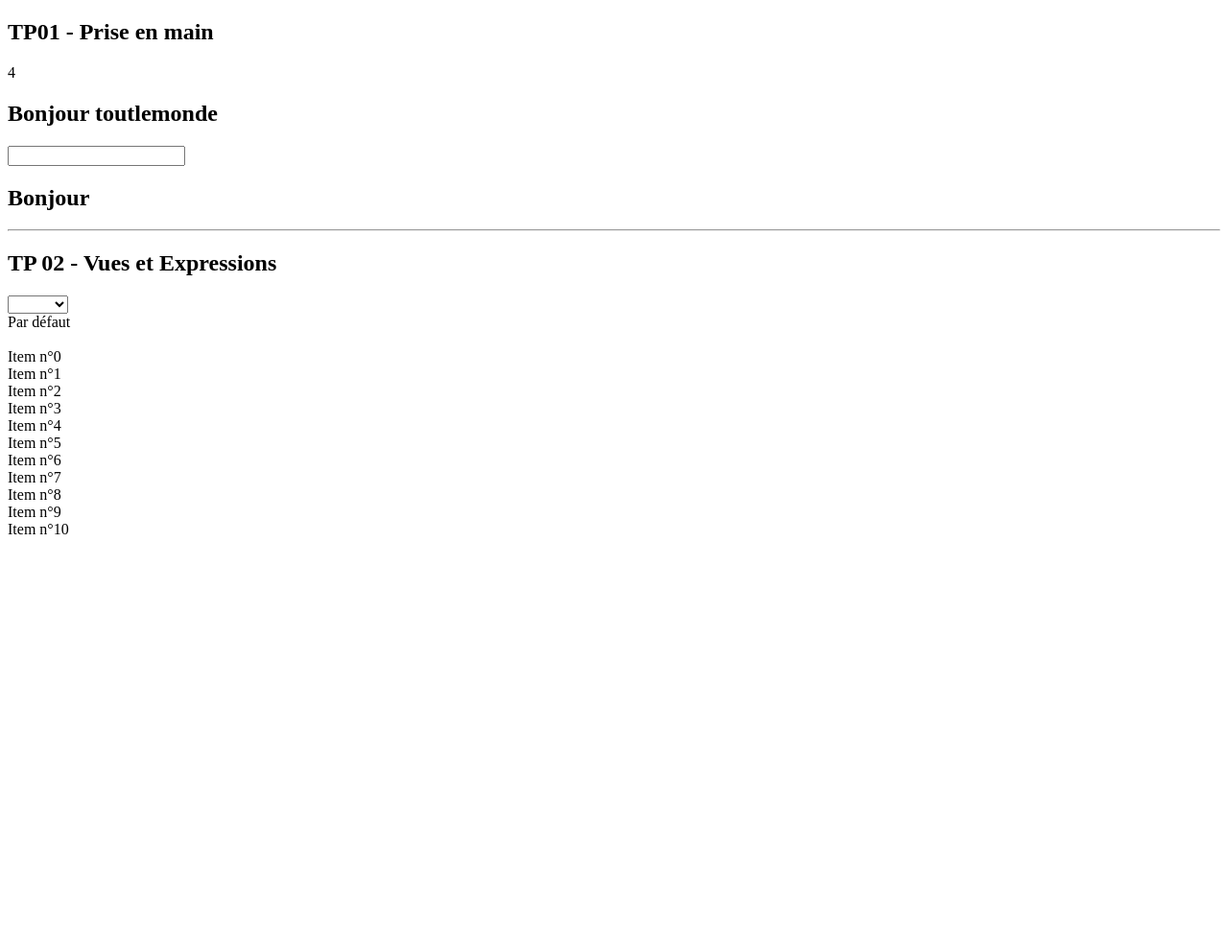
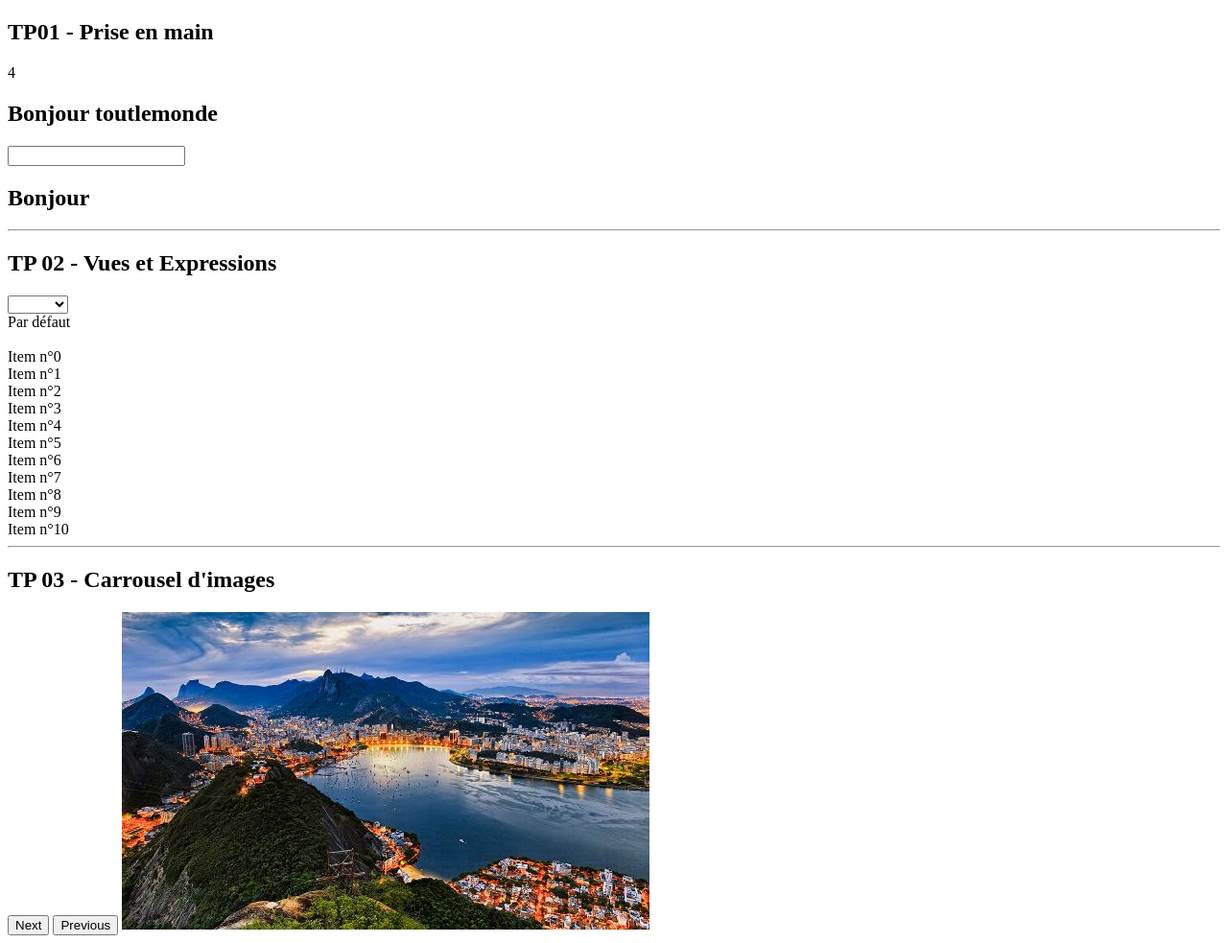
Before and after one commit to jeromeSamson/formation-frontend, a website built with webpack: page 05-angularjs/public/index.html in a window 1280 px wide. Shown: the whole page at 96% size. Before the commit the page ends 800 px from the top, so only its background shows below. Built offline with nearby package versions, Linux system fonts and the light colour scheme; some packages are replaced by stand-ins of ours.

Commit message:
carrousel d'images controller

```diff
--- a/05-angularjs/public/index.html
+++ b/05-angularjs/public/index.html
@@ -7,7 +7,7 @@
 </head>
 
 <!-- TODO ajouter la directive ng-app -->
-<body ng-app>
+<body ng-app="tripApp">
 <script src="bundle.js"></script>
 </body>
 </html>
--- a/05-angularjs/src/index.js
+++ b/05-angularjs/src/index.js
@@ -1,6 +1,8 @@
 import tplTp01 from './tp01/expression.html'
 import tplTp02 from './tp02/vues.html'
+import tplTp03 from './tp03/carrousel.html'
 import anguler from 'angular'
-document.querySelector('body').innerHTML= [tplTp01,tplTp02].join('<hr>')
-
+import CarrouselCtrl from './tp03/carrousel.controller'
+document.querySelector('body').innerHTML= [tplTp01,tplTp02,tplTp03].join('<hr>')
+angular.module('tripApp',[]).controller(CarrouselCtrl.name,CarrouselCtrl)
 console.log('Bonjour App');
--- /dev/null
+++ b/05-angularjs/src/tp03/carrousel.controller.js
@@ -0,0 +1,34 @@
+export default function CarrouselCtrl($scope,$interval) {
+    $scope.images = [
+    {'name': 'New York', 'url': 'img/nyc.jpg'},
+    {'name': 'Paris', 'url': 'img/paris.jpg'},
+    {'name': 'Rio de Janeiro', 'url': 'img/rio-de-janeiro.jpg'},
+    {'name': 'Rome', 'url': 'img/rome.jpg'},
+    {'name': 'Tokyo', 'url': 'img/tokyo.jpg'}
+    ]
+    // TODO ajouter une variable 'currentId' au scope indiquant l'index de l'image courante
+    $scope.currentId = 0
+// TODO ajouter un fonction next()
+    $scope.next = ()=>{
+            if($scope.currentId==$scope.images.length-1){
+                $scope.currentId =  0
+            }else{
+                $scope.currentId++
+            }
+
+
+    }
+    $scope.time = 2000
+    $interval(()=>{
+        $scope.next()
+    },$scope.time)
+
+// TODO ajouter un fonction previous()
+$scope.previous = ()=>{
+    if($scope.currentId==0){
+        $scope.currentId =  $scope.images.length-1
+    }else{
+        $scope.currentId--
+    }
+}
+}
--- /dev/null
+++ b/05-angularjs/src/tp03/carrousel.html
@@ -0,0 +1,8 @@
+<section id="tp03">
+    <h1>TP 03 - Carrousel d'images</h1>
+    <div ng-controller="CarrouselCtrl">
+            <input type="button" ng-click="next()" value="Next">
+            <input type="button" ng-click="previous()" value="Previous">
+        <img ng-src="{{images[currentId].url}}" ng-click="next()"/>
+    </div>
+    </section>
```
